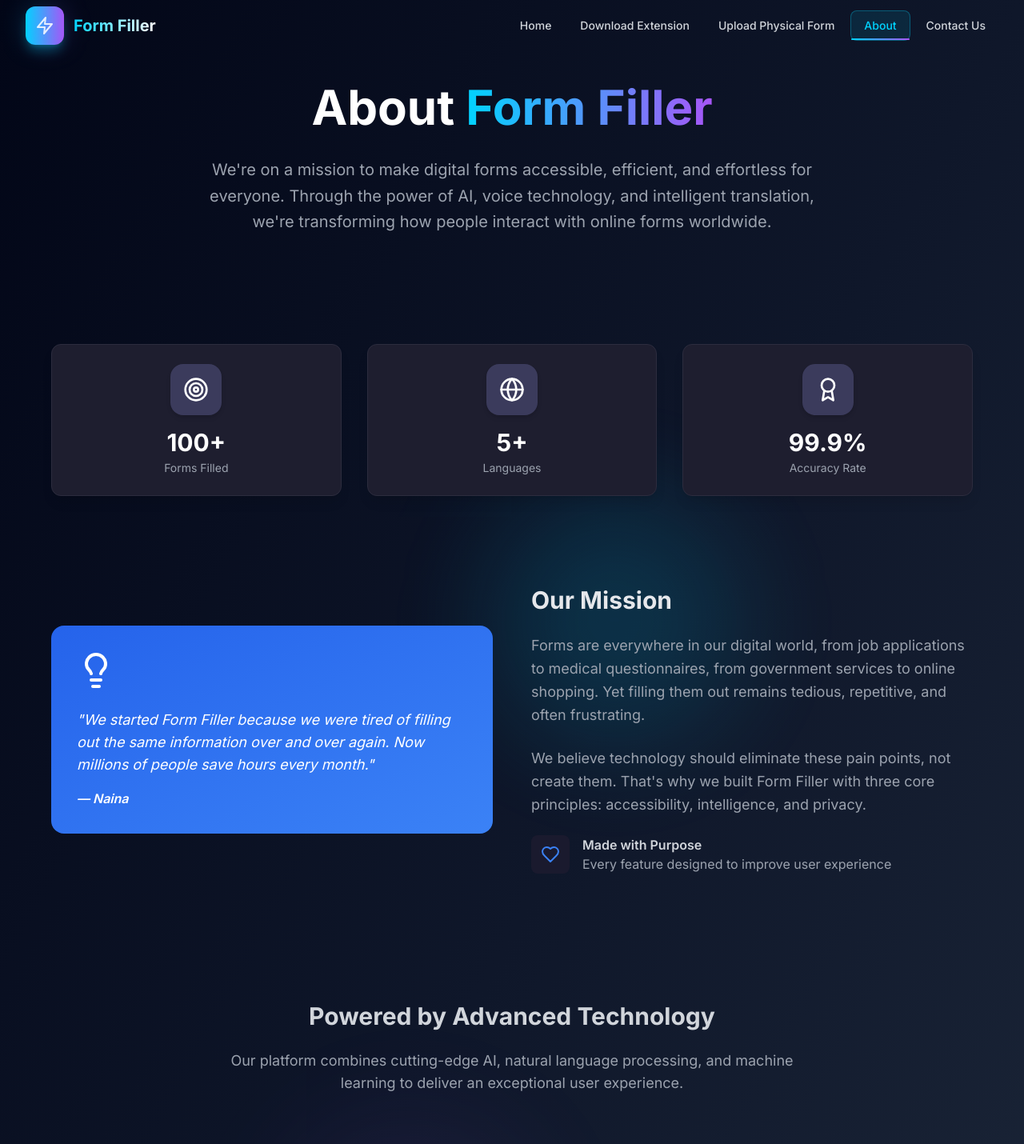
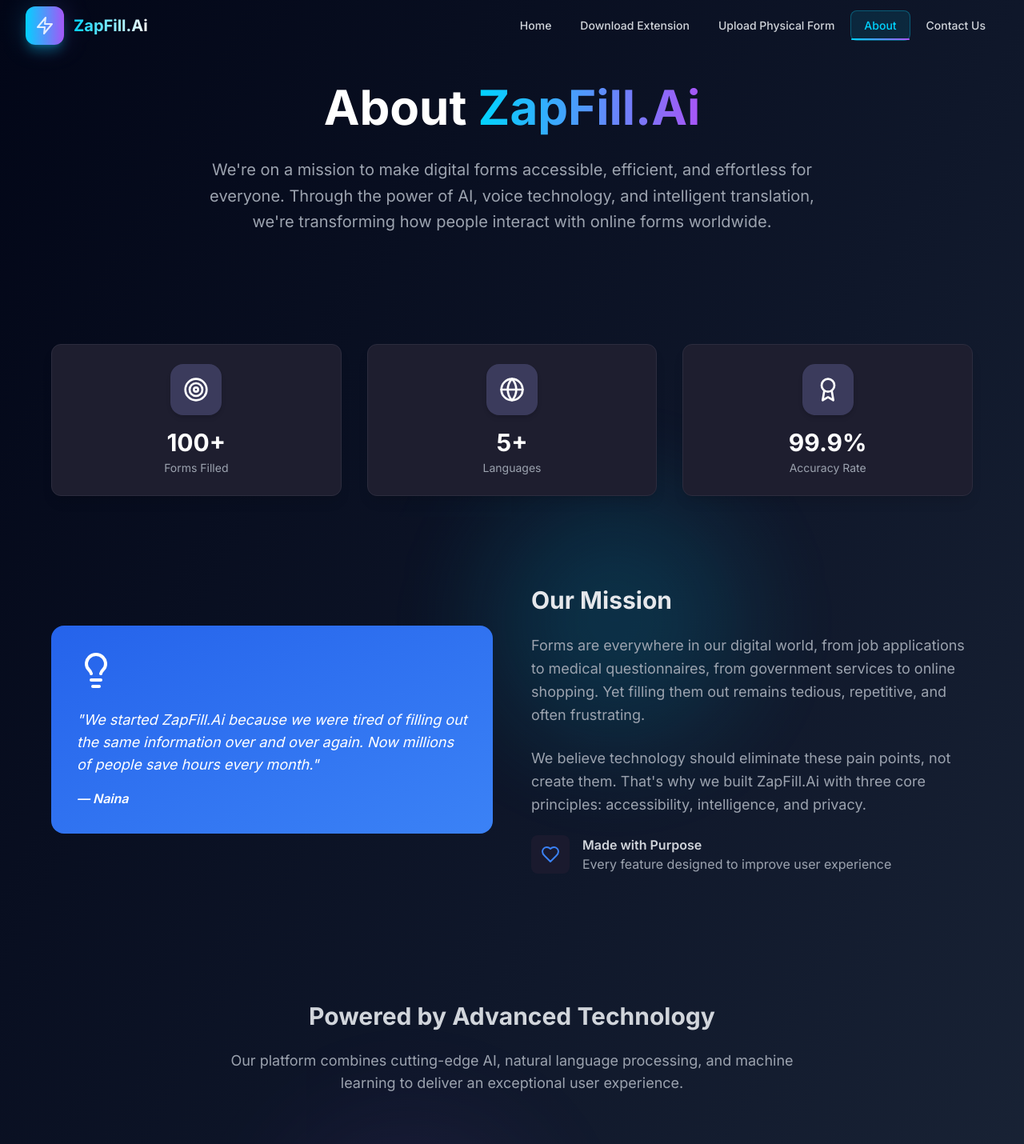
Before and after one commit to Subham8705/form-filler, a React (Vite) app: page /about in a window 1280 px wide. Shown: the top 1430 px of the page at 80% size. Built offline with nearby package versions, Linux system fonts and the light colour scheme.

Commit message:
naina did smtg idk

```diff
--- a/index.html
+++ b/index.html
@@ -4,7 +4,7 @@
     <meta charset="UTF-8" />
     <link rel="icon" type="image/svg+xml" href="/vite.svg" />
     <meta name="viewport" content="width=device-width, initial-scale=1.0" />
-    <title>Form Filler - Effortless Forms. AI-Powered.</title>
+    <title>ZapFill.Ai - Effortless Forms. AI-Powered.</title>
     <link rel="preconnect" href="https://fonts.googleapis.com">
     <link rel="preconnect" href="https://fonts.gstatic.com" crossorigin>
     <link href="https://fonts.googleapis.com/css2?family=Inter:wght@300;400;500;600;700&display=swap" rel="stylesheet">
--- a/src/components/Home/HowItWorks.tsx
+++ b/src/components/Home/HowItWorks.tsx
@@ -13,7 +13,7 @@ const HowItWorks = () => {
     {
       icon: Bot,
       title: 'Enable AI Extension',
-      description: 'Activate Form Filler on any website. Our advanced AI instantly recognizes and maps form fields with 99.9% accuracy.',
+      description: 'Activate ZapFill.Ai on any website. Our advanced AI instantly recognizes and maps form fields with 99.9% accuracy.',
       color: 'from-neon-purple to-neon-pink',
       glowColor: 'neon-purple',
     },
@@ -61,7 +61,7 @@ const HowItWorks = () => {
             AI-Powered Process
           </div>
           <h2 className="text-4xl sm:text-5xl font-bold text-white mb-6">
-            How <span className="bg-gradient-to-r from-neon-blue to-neon-purple bg-clip-text text-transparent">Form Filler</span> Works
+            How <span className="bg-gradient-to-r from-neon-blue to-neon-purple bg-clip-text text-transparent">ZapFill.Ai</span> Works
           </h2>
           <p className="text-xl text-gray-300 max-w-3xl mx-auto leading-relaxed">
             Get started in just three simple steps and transform how you interact with online forms forever.
--- a/src/components/Layout/Footer.tsx
+++ b/src/components/Layout/Footer.tsx
@@ -15,7 +15,7 @@ const Footer = () => {
                 <div className="absolute inset-0 rounded-xl bg-gradient-to-r from-neon-blue/20 to-neon-purple/20 blur-lg"></div>
               </div>
               <span className="text-xl font-bold bg-gradient-to-r from-neon-blue to-white bg-clip-text text-transparent">
-                Form Filler
+                ZapFill.Ai
               </span>
             </div>
             <p className="text-gray-400 mb-6 max-w-md leading-relaxed">
@@ -105,7 +105,7 @@ const Footer = () => {
         <div className="border-t border-neon-blue/20 mt-12 pt-8">
           <div className="flex flex-col md:flex-row justify-between items-center">
             <p className="text-gray-400 mb-4 md:mb-0">
-              © 2025 Form Filler. All rights reserved. Made with <Heart className="inline h-4 w-4 text-neon-pink mx-1" /> for easier forms.
+              © 2025 ZapFill.Ai. All rights reserved. Made with <Heart className="inline h-4 w-4 text-neon-pink mx-1" /> for easier forms.
             </p>
             <div className="flex items-center space-x-2 text-sm text-gray-500">
               <span>Built by:</span>
--- a/src/components/Layout/Navbar.tsx
+++ b/src/components/Layout/Navbar.tsx
@@ -37,7 +37,7 @@ const Navbar = () => {
               <div className="absolute inset-0 rounded-xl bg-gradient-to-r from-neon-blue/20 to-neon-purple/20 blur-lg group-hover:blur-xl transition-all duration-300"></div>
             </div>
             <span className="text-xl font-bold bg-gradient-to-r from-neon-blue to-white bg-clip-text text-transparent">
-              Form Filler
+              ZapFill.Ai
             </span>
           </Link>
 
--- a/src/pages/About.tsx
+++ b/src/pages/About.tsx
@@ -45,7 +45,7 @@ const AboutPage = () => {
         <div className="max-w-7xl mx-auto px-4 sm:px-6 lg:px-8">
           <div className="text-center animate-slide-up">
             <h1 className="text-5xl sm:text-6xl font-bold text-white mb-8">
-            About <span className="bg-gradient-to-r from-neon-blue to-neon-purple bg-clip-text text-transparent">Form Filler</span>
+            About <span className="bg-gradient-to-r from-neon-blue to-neon-purple bg-clip-text text-transparent">ZapFill.Ai</span>
           </h1>
             <p className="text-xl text-gray-400 max-w-3xl mx-auto leading-relaxed">
               We're on a mission to make digital forms accessible, efficient, and effortless for everyone.
@@ -94,7 +94,7 @@ const AboutPage = () => {
               </p>
               <p className="text-lg text-gray-400 mb-6 leading-relaxed">
                 We believe technology should eliminate these pain points, not create them. That's why we built
-                Form Filler with three core principles: accessibility, intelligence, and privacy.
+                ZapFill.Ai with three core principles: accessibility, intelligence, and privacy.
               </p>
               <div className="flex items-center space-x-4">
                 <div className="bg-primary-100 p-3 rounded-lg">
@@ -110,7 +110,7 @@ const AboutPage = () => {
               <div className="bg-gradient-to-br from-primary-500 to-primary-600 rounded-2xl p-8 text-white">
                 <Lightbulb className="h-12 w-12 mb-6" />
                 <blockquote className="text-lg italic mb-4">
-                  "We started Form Filler because we were tired of filling out the same information
+                  "We started ZapFill.Ai because we were tired of filling out the same information
                   over and over again. Now millions of people save hours every month."
                 </blockquote>
                 <cite className="font-semibold">— Naina</cite>
--- a/src/pages/Contact.tsx
+++ b/src/pages/Contact.tsx
@@ -85,7 +85,7 @@ const ContactPage = () => {
             Get in Touch
           </h1>
           <p className="text-xl text-gray-400 max-w-3xl mx-auto">
-            Have questions about Form Filler? Need technical support? Want to share feedback?
+            Have questions about ZapFill.Ai? Need technical support? Want to share feedback?
             We'd love to hear from you.
           </p>
         </div>
--- a/src/pages/Download.tsx
+++ b/src/pages/Download.tsx
@@ -52,7 +52,7 @@ const DownloadPage = () => {
             <Sparkles className="h-4 w-4 ml-2 animate-pulse" />
           </div>
           <h1 className="text-5xl sm:text-6xl font-bold text-white mb-8 py-10">
-            Download <span className="bg-gradient-to-r from-neon-blue to-neon-purple bg-clip-text text-transparent">Form Filler</span>
+            Download <span className="bg-gradient-to-r from-neon-blue to-neon-purple bg-clip-text text-transparent">ZapFill.Ai</span>
           </h1>
           <p className="text-xl text-gray-300 mb-12 max-w-4xl mx-auto leading-relaxed">
             Transform your online form experience with AI-powered automation, voice guidance,
--- a/src/pages/Upload.tsx
+++ b/src/pages/Upload.tsx
@@ -104,7 +104,7 @@ const UploadPage = () => {
           </h1>
           <p className="text-xl text-gray-400 max-w-3xl mx-auto">
             Transform scanned PDFs and physical forms into smart, fillable digital versions
-            that work seamlessly with Form Filler's AI technology.
+            that work seamlessly with ZapFill.Ai's AI technology.
           </p>
         </div>
 
@@ -273,7 +273,7 @@ const UploadPage = () => {
             </div>
             <h3 className="font-semibold text-gray-900 mb-2">Smart Fields</h3>
             <p className="text-gray-600 text-sm">
-              Converted forms work perfectly with Form Filler's auto-fill capabilities.
+              Converted forms work perfectly with ZapFill.Ai's auto-fill capabilities.
             </p>
           </div>
 
```
